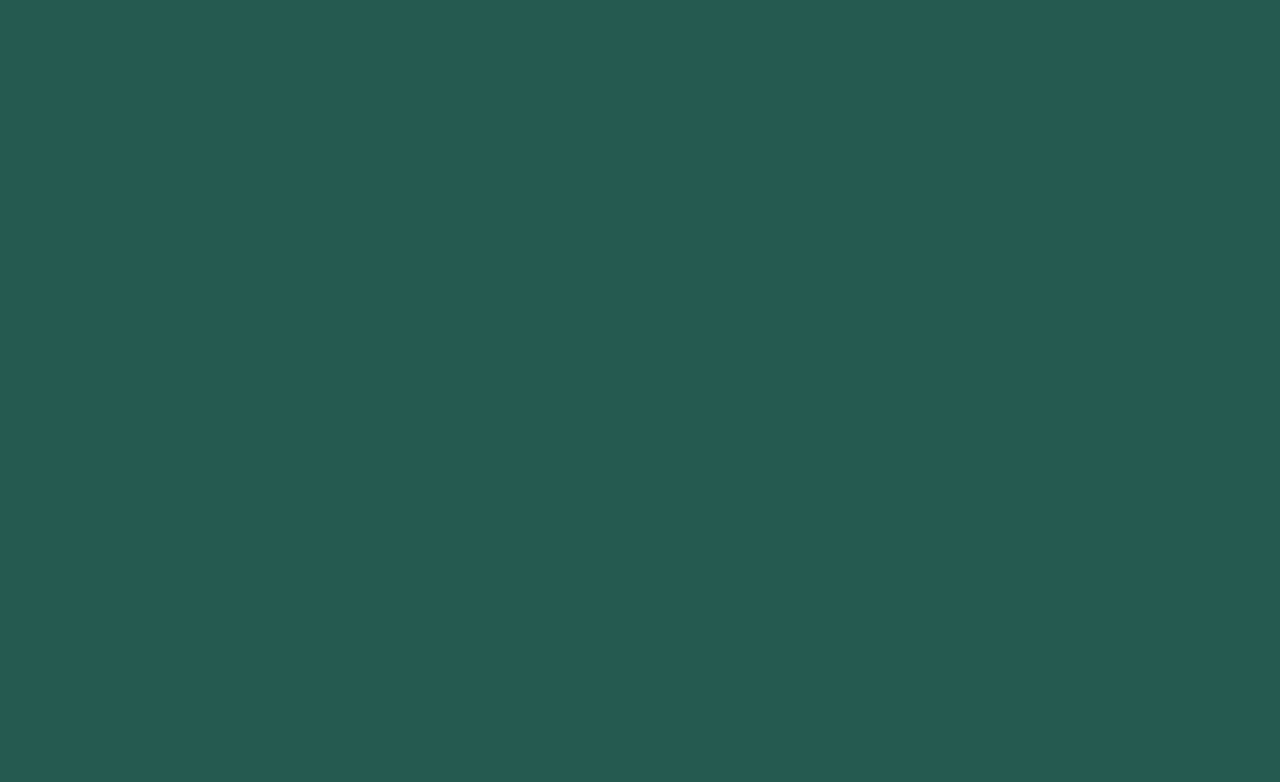
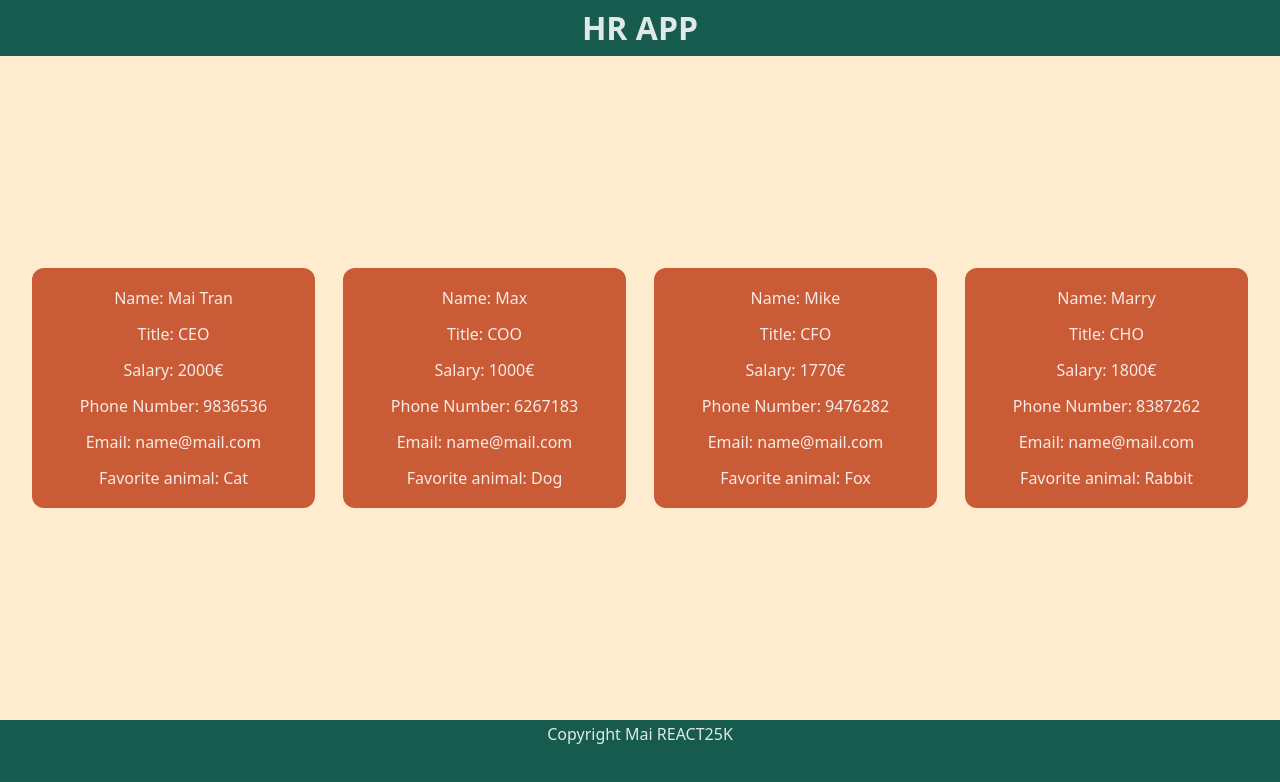
Before and after one commit to MaiTran41/hr_app, a React (Vite) app: page / in a window 1280 px wide. Shown: the top 782 px of the page. Built offline with nearby package versions, Linux system fonts and the light colour scheme.

Commit message:
Add App, Person, Header, Footer components

```diff
--- a/src/App.css
+++ b/src/App.css
@@ -1,6 +1,16 @@
-#root {
-  max-width: 1280px;
-  margin: 0 auto;
-  padding: 2rem;
+* {
+  margin: 0;
+  padding: 0;
   text-align: center;
 }
+
+.person-container {
+  display: flex;
+  gap: 1.75rem;
+  justify-content: center;
+  align-items: center;
+  height: 75vh;
+  background-color: blanchedalmond;
+  width: auto;
+  padding: 2rem;
+}
--- a/src/App.jsx
+++ b/src/App.jsx
@@ -1,9 +1,19 @@
 import './App.css'
+import Header from './Header'
+import Person from './Person'
+import Footer from './Footer'
 
 function App() {
   return (
     <>
-
+      <Header />
+      <main className='person-container'>
+        <Person  name="Mai Tran" title="CEO" salary={2000} phone="9836536" email="name@mail.com" animal="Cat"/>
+        <Person  name="Max" title="COO" salary={1000} phone="6267183" email="name@mail.com" animal="Dog"/>
+        <Person  name="Mike" title="CFO" salary={1770} phone="9476282" email="name@mail.com" animal="Fox"/>
+        <Person  name="Marry" title="CHO" salary={1800} phone="8387262" email="name@mail.com" animal="Rabbit"/>
+      </main>
+      <Footer className="footer"/>
     </>
   )
 }
--- /dev/null
+++ b/src/Footer.jsx
@@ -0,0 +1,9 @@
+const Footer = () => {
+    return (
+        <>
+        <p>Copyright Mai REACT25K</p>
+        </>
+    )
+}
+
+export default Footer
--- /dev/null
+++ b/src/Header.jsx
@@ -0,0 +1,8 @@
+const Header = () => {
+    return (
+        <>
+        <h1>HR APP</h1>
+        </>
+    )
+}
+export default Header
--- /dev/null
+++ b/src/Person.css
@@ -0,0 +1,13 @@
+.person-block {
+  background-color: rgb(201, 91, 55);
+  /* margin: 1rem; */
+  border-radius: 12px;
+  padding: 1rem;
+  aspect-ratio: 4/3;
+  width: 300px;
+  display: flex;
+  flex-direction: column;
+  justify-content: center;
+  align-items: center;
+  gap: 0.5rem;
+}
--- /dev/null
+++ b/src/Person.jsx
@@ -0,0 +1,15 @@
+import './Person.css'
+
+const Person = (props) => {
+return (
+    <div className='person-block'>
+    <p>Name: {props.name}</p>
+    <p>Title: {props.title}</p>
+    <p>Salary: {props.salary}€</p>
+    <p>Phone Number: {props.phone}</p>
+    <p>Email: {props.email}</p>
+    <p>Favorite animal: {props.animal}</p>
+    </div>
+)
+}
+export default Person
--- a/src/index.css
+++ b/src/index.css
@@ -1,22 +1,7 @@
 :root {
   font-family: system-ui, Avenir, Helvetica, Arial, sans-serif;
-  line-height: 1.5;
+  line-height: 1.75;
   font-weight: 400;
-
-  color-scheme: light dark;
   color: rgba(255, 255, 255, 0.87);
-  background-color: #235b51;
-
-  font-synthesis: none;
-  text-rendering: optimizeLegibility;
-  -webkit-font-smoothing: antialiased;
-  -moz-osx-font-smoothing: grayscale;
+  background-color: #175a4e;
 }
-
-body {
-  margin: 0;
-  display: flex;
-  place-items: center;
-  min-width: 320px;
-  min-height: 100vh;
-}
```
